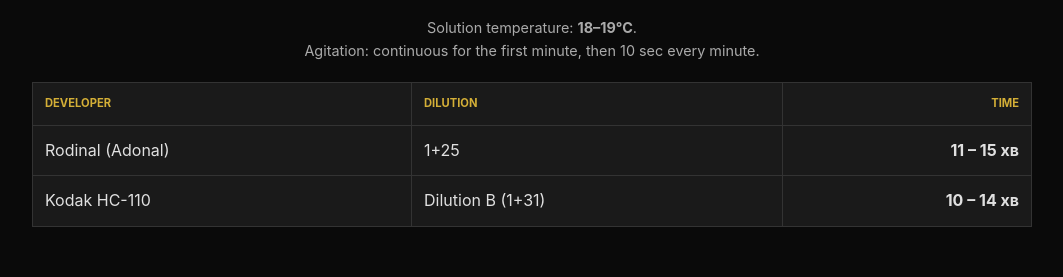
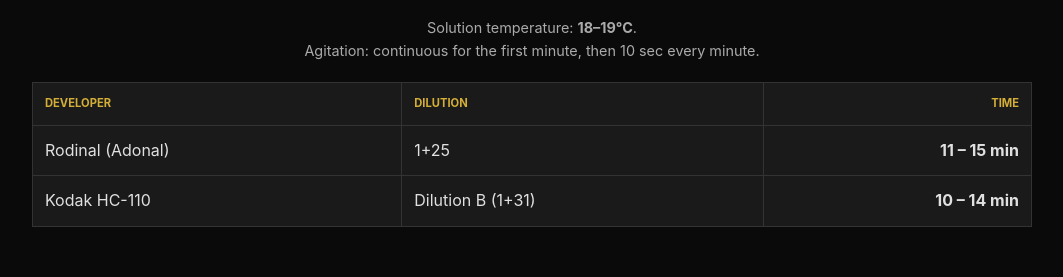
Before and after one commit to kovalyshyn/polyfilms.pp.ua, a plain HTML site: page index.html in a window 1280 px wide. Shown: the part 1706-1983 px from the top of the page, without its empty margins (108-1171 px from the left). Drawn offline with nearby package versions, Linux system fonts and the light colour scheme.

Commit message:
fixed minutes

```diff
--- a/index.html
+++ b/index.html
@@ -373,12 +373,12 @@
                 <tr>
                     <td>Rodinal (Adonal)</td>
                     <td>1+25</td>
-                    <td style="text-align: right; font-weight: bold;">11 – 15 хв</td>
+                    <td style="text-align: right; font-weight: bold;">11 – 15 min</td>
                 </tr>
                 <tr>
                     <td>Kodak HC-110</td>
                     <td>Dilution B (1+31)</td>
-                    <td style="text-align: right; font-weight: bold;">10 – 14 хв</td>
+                    <td style="text-align: right; font-weight: bold;">10 – 14 min</td>
                 </tr>
             </tbody>
         </table>
```
